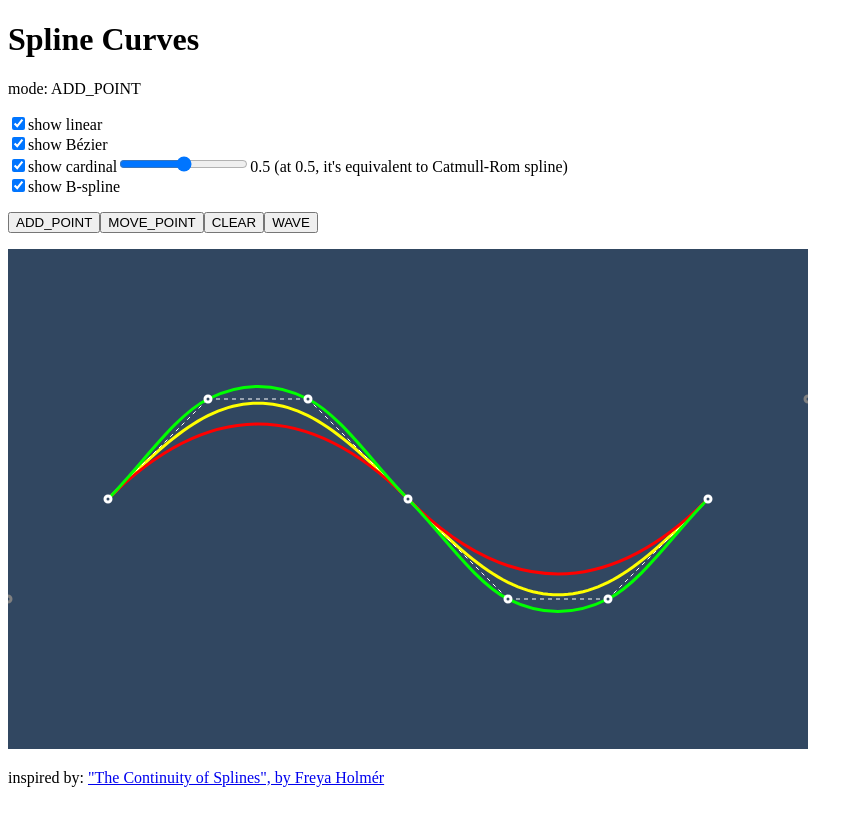
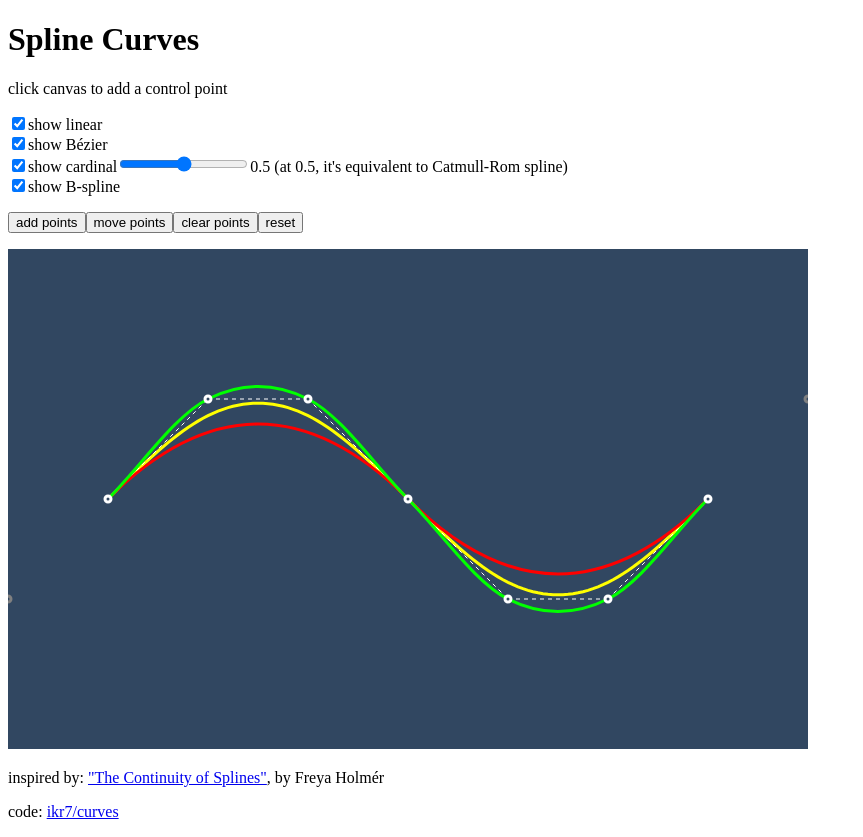
Before and after one commit to ikr7/curves, a React (Vite) app: page / in a window 1280 px wide. Shown: the whole page, without its empty margins (0-863 px from the left). Before the commit the page ends 803 px from the top, so only its background shows below. Built offline with nearby package versions, Linux system fonts and the light colour scheme.

Commit message:
kind messages

```diff
--- a/src/App.tsx
+++ b/src/App.tsx
@@ -121,7 +121,8 @@ function App() {
     <div>
       <h1>Spline Curves</h1>
       <p>
-        mode: {mode}
+        {mode === 'ADD_POINT' ? 'click canvas to add a control point' : ''}
+        {mode === 'MOVE_POINT' ? 'drag a control point to manipulate line' : ''}
       </p>
       <div>
         <div>
@@ -139,6 +140,7 @@ function App() {
             <input type="range" disabled={!showCardinal} min={0} max={1} step={0.05} value={cardinalScale} onChange={(e) => setCardinalScale(parseFloat(e.target.value))} />
             <span>{cardinalScale}</span>
             <span>{cardinalScale === 0.5 ? ' (at 0.5, it\'s equivalent to Catmull-Rom spline)' : null}</span>
+            <span>{cardinalScale === 0 ? ' (at 0, it\'s equivalent to linear spline)' : null}</span>
           </div>
           <div>
             <input type="checkbox" id="showBSpline" checked={showBSpline} onChange={(e) => setShowBSpline(e.target.checked)} />
@@ -147,9 +149,9 @@ function App() {
         </div>
       </div>
       <p>
-        <button onClick={() => setMode('ADD_POINT')}>ADD_POINT</button>
-        <button onClick={() => setMode('MOVE_POINT')}>MOVE_POINT</button>
-        <button onClick={() => setPoints([])}>CLEAR</button>
+        <button onClick={() => setMode('ADD_POINT')}>add points</button>
+        <button onClick={() => setMode('MOVE_POINT')}>move points</button>
+        <button onClick={() => setPoints([])}>clear points</button>
         <button onClick={() => setPoints([
           { x: 100, y: 250, grabbed: false },
           { x: 200, y: 150, grabbed: false },
@@ -158,7 +160,7 @@ function App() {
           { x: 500, y: 350, grabbed: false },
           { x: 600, y: 350, grabbed: false },
           { x: 700, y: 250, grabbed: false },
-        ])}>WAVE</button>
+        ])}>reset</button>
       </p>
       <svg
         xmlns="http://www.w3.org/2000/svg"
@@ -362,7 +364,10 @@ function App() {
         })}
       </svg>
       <p>
-        inspired by: <a href="https://www.youtube.com/watch?v=jvPPXbo87ds">"The Continuity of Splines", by Freya Holmér</a>
+        inspired by: <a href="https://www.youtube.com/watch?v=jvPPXbo87ds">"The Continuity of Splines"</a>, by Freya Holmér
+      </p>
+      <p>
+        code: <a href="https://github.com/ikr7/curves">ikr7/curves</a>
       </p>
     </div>
   );
```
